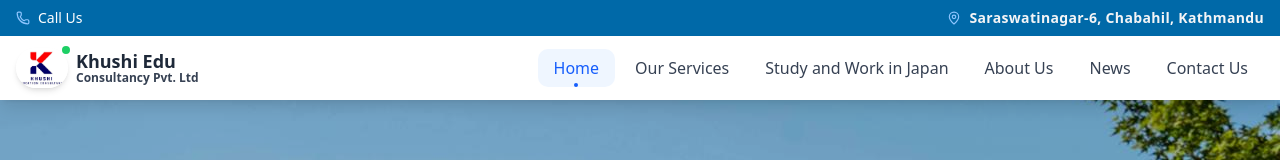
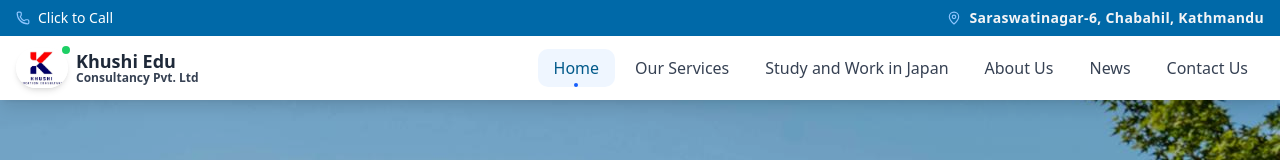
Before and after one commit to smokeyshawn18/KhushiNep, a Next.js app: page / in a window 1280 px wide. Shown: the top 160 px of the page. Built offline with nearby package versions, Linux system fonts and the light colour scheme.

Commit message:
done contact

```diff
--- a/components/Navbar.jsx
+++ b/components/Navbar.jsx
@@ -37,14 +37,14 @@ const Navbar = ({ translations }) => {
       {/* Top Contact Bar */}
       <div className="bg-sky-700 text-white font-bold text-xs md:text-sm">
         <div className="max-w-7xl mx-auto px-4 py-2 flex justify-between items-center">
-          <a
-            href="tel:+9779812345678"
+          <Link
+            href="tel:+977 1-5926262"
             className="flex items-center gap-2 hover:text-blue-300 transition-colors font-medium"
           >
             <Phone size={14} className="text-blue-300" />
             <span className="hidden xs:inline">+977-1-5926262</span>
-            <span className="xs:hidden">Call Us</span>
-          </a>
+            <span className="xs:hidden">Click to Call</span>
+          </Link>
           <div className="flex items-center gap-2 text-gray-100 tracking-wide">
             <MapPin size={14} className="text-blue-300" />
             <span className="hidden sm:inline">
@@ -101,8 +101,8 @@ const Navbar = ({ translations }) => {
                     href={item.href}
                     className={`relative px-4 py-2 rounded-lg font-medium transition-all duration-200 group ${
                       pathname === item.href
-                        ? "text-blue-600 bg-blue-50"
-                        : "text-gray-700 hover:text-blue-600 hover:bg-gray-50"
+                        ? "text-sky-800 bg-blue-50"
+                        : "text-gray-700 hover:text-slate-900 hover:bg-gray-50"
                     }`}
                   >
                     {item.name}
```
